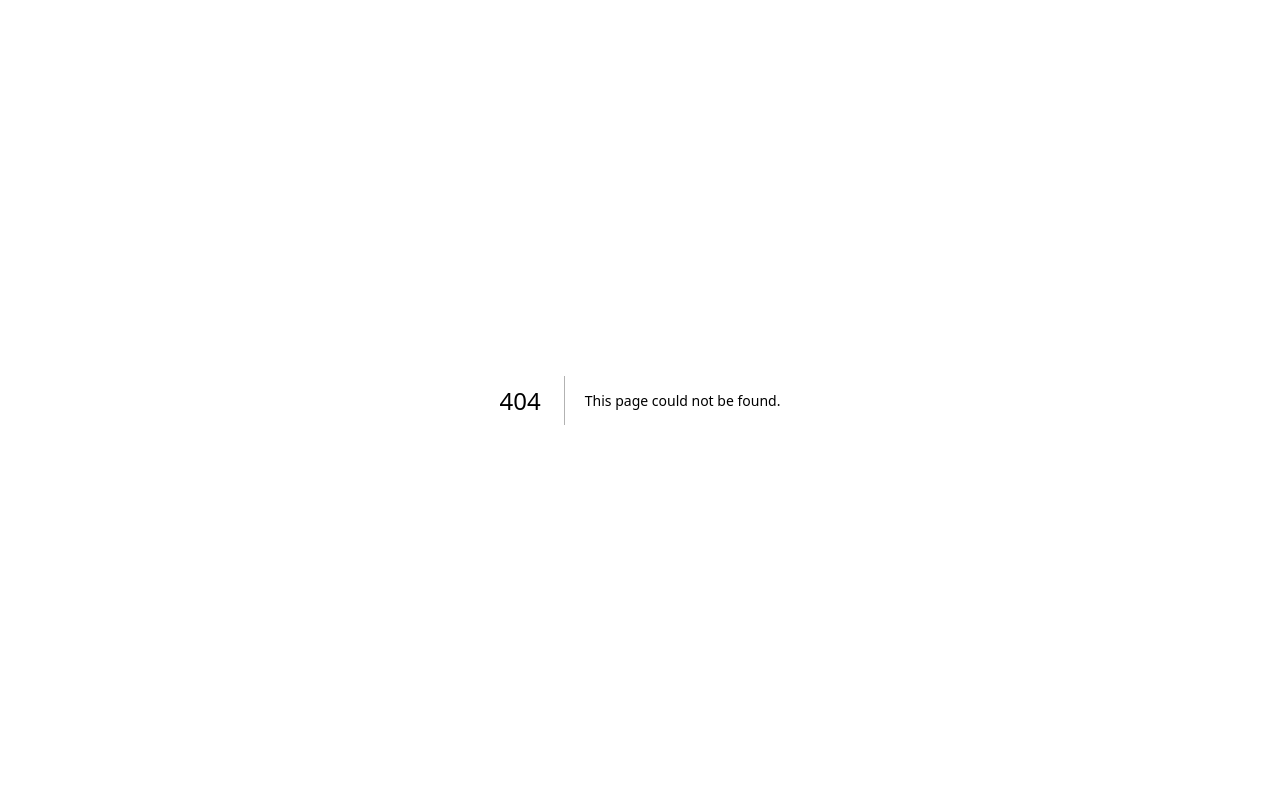
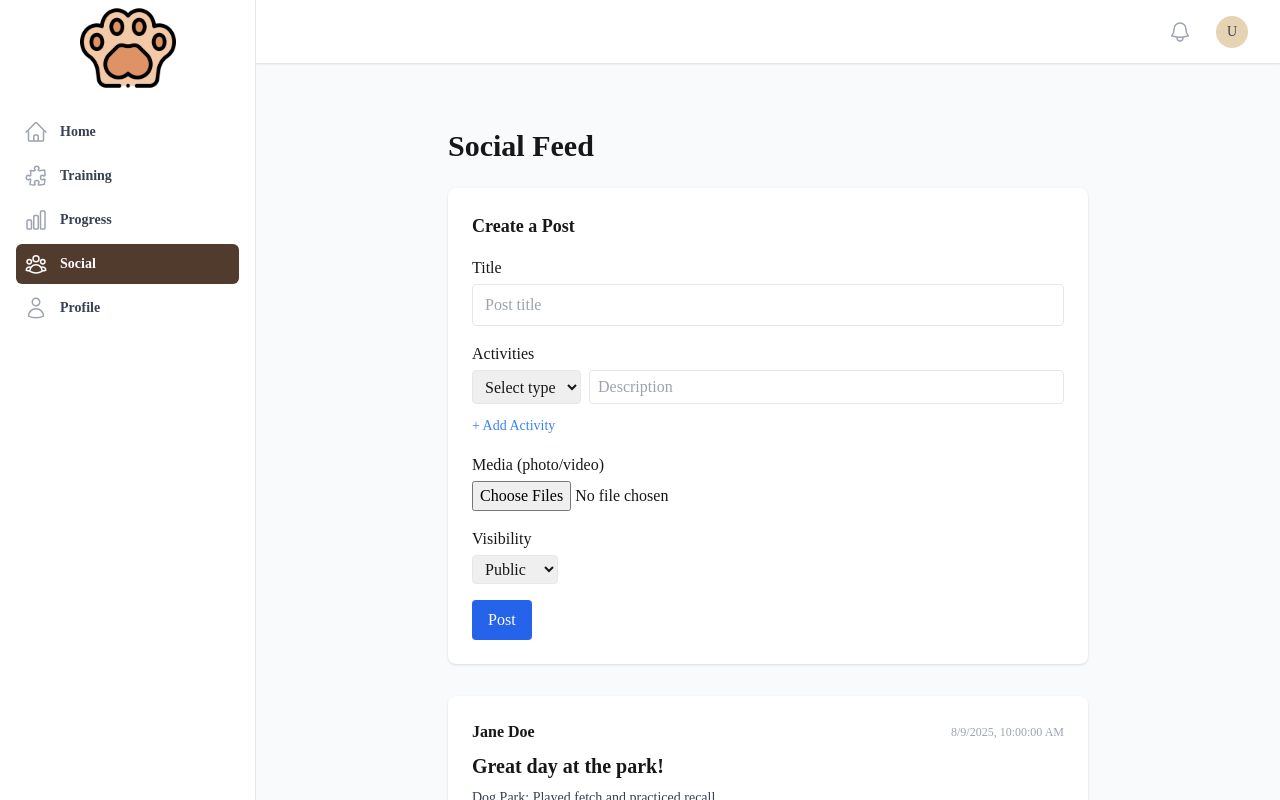
Before and after one commit to kaiserd256/DogStrava-frontend, a Next.js app in the folder dog-strava/: page /dashboard/social in a window 1280 px wide. Before the commit this address had no page. Built offline with nearby package versions, Linux system fonts and the light colour scheme.

Commit message:
Social feed

```diff
--- /dev/null
+++ b/dog-strava/src/app/dashboard/social/layout.tsx
@@ -0,0 +1,12 @@
+import React from "react";
+
+export default function SocialLayout({ children }: { children: React.ReactNode }) {
+  return (
+    <div className="min-h-screen bg-gray-50">
+      <div className="max-w-2xl mx-auto py-8 px-4">
+        <h1 className="text-3xl font-bold mb-6">Social Feed</h1>
+        {children}
+      </div>
+    </div>
+  );
+}
--- /dev/null
+++ b/dog-strava/src/app/dashboard/social/page.tsx
@@ -0,0 +1,13 @@
+import React from "react";
+
+import PostFeed from "../../../components/social/post-feed";
+import CreatePostForm from "../../../components/social/create-post-form";
+
+export default function SocialPage() {
+  return (
+    <>
+      <CreatePostForm />
+      <PostFeed />
+    </>
+  );
+}
--- /dev/null
+++ b/dog-strava/src/app/social/page.tsx
@@ -0,0 +1,13 @@
+import React from "react";
+
+import PostFeed from "../../../components/social/post-feed";
+import CreatePostForm from "../../../components/social/create-post-form";
+
+export default function SocialPage() {
+  return (
+    <>
+      <CreatePostForm />
+      <PostFeed />
+    </>
+  );
+}
--- /dev/null
+++ b/dog-strava/src/components/social/create-post-form.tsx
@@ -0,0 +1,126 @@
+'use client';
+
+import React, { useState } from "react";
+import { z } from "zod";
+import { useForm } from "react-hook-form";
+import { zodResolver } from "@hookform/resolvers/zod";
+
+const postSchema = z.object({
+  title: z.string().min(1, "Title is required"),
+  activities: z.array(
+    z.object({
+      type: z.string().min(1),
+      description: z.string().min(1),
+    })
+  ).min(1, "At least one activity required"),
+  media: z.any(),
+  visibility: z.enum(["public", "friends", "private"]),
+});
+
+type PostFormValues = z.infer<typeof postSchema>;
+
+const presetActivities = ["Dog Park", "Training", "Walk", "Other"];
+
+export default function CreatePostForm() {
+  const [activityFields, setActivityFields] = useState([
+    { type: "", description: "" },
+  ]);
+  const {
+    register,
+    handleSubmit,
+    setValue,
+    formState: { errors },
+  } = useForm<PostFormValues>({
+    resolver: zodResolver(postSchema),
+    defaultValues: {
+      title: "",
+      activities: [{ type: "", description: "" }],
+      media: [],
+      visibility: "public",
+    },
+  });
+
+  const onSubmit = (data: PostFormValues) => {
+    // Placeholder: send to backend
+    alert("Post created! (not yet saved)");
+    console.log(data);
+  };
+
+  const handleAddActivity = () => {
+    setActivityFields((prev) => [...prev, { type: "", description: "" }]);
+  };
+
+  return (
+    <form onSubmit={handleSubmit(onSubmit)} className="bg-white rounded-lg shadow p-6 mb-8">
+      <h2 className="text-lg font-bold mb-4">Create a Post</h2>
+      <div className="mb-4">
+        <label className="block font-medium mb-1">Title</label>
+        <input
+          {...register("title")}
+          className="w-full border rounded px-3 py-2"
+          placeholder="Post title"
+        />
+        {errors.title && <p className="text-red-500 text-xs">{errors.title.message}</p>}
+      </div>
+      <div className="mb-4">
+        <label className="block font-medium mb-1">Activities</label>
+        {activityFields.map((_, idx) => (
+          <div key={idx} className="flex space-x-2 mb-2">
+            <select
+              {...register(`activities.${idx}.type` as const)}
+              className="border rounded px-2 py-1"
+              defaultValue=""
+            >
+              <option value="" disabled>
+                Select type
+              </option>
+              {presetActivities.map((act) => (
+                <option key={act} value={act}>
+                  {act}
+                </option>
+              ))}
+            </select>
+            <input
+              {...register(`activities.${idx}.description` as const)}
+              className="border rounded px-2 py-1 flex-1"
+              placeholder="Description"
+            />
+          </div>
+        ))}
+        <button
+          type="button"
+          onClick={handleAddActivity}
+          className="text-blue-500 hover:underline text-sm mt-1"
+        >
+          + Add Activity
+        </button>
+        {errors.activities && (
+          <p className="text-red-500 text-xs">{errors.activities.message as string}</p>
+        )}
+      </div>
+      <div className="mb-4">
+        <label className="block font-medium mb-1">Media (photo/video)</label>
+        <input
+          type="file"
+          accept="image/*,video/*"
+          multiple
+          {...register("media")}
+        />
+      </div>
+      <div className="mb-4">
+        <label className="block font-medium mb-1">Visibility</label>
+        <select {...register("visibility")} className="border rounded px-2 py-1">
+          <option value="public">Public</option>
+          <option value="friends">Friends</option>
+          <option value="private">Private</option>
+        </select>
+      </div>
+      <button
+        type="submit"
+        className="bg-blue-600 text-white px-4 py-2 rounded hover:bg-blue-700"
+      >
+        Post
+      </button>
+    </form>
+  );
+}
--- /dev/null
+++ b/dog-strava/src/components/social/post-card.tsx
@@ -0,0 +1,54 @@
+import React from "react";
+
+type Activity = {
+  type: string;
+  description: string;
+};
+
+type Post = {
+  id: string;
+  user: string;
+  title: string;
+  activities: Activity[];
+  media: string[];
+  createdAt: string;
+  visibility: "public" | "friends" | "private";
+};
+
+export default function PostCard({ post }: { post: Post }) {
+  return (
+    <div className="bg-white rounded-lg shadow p-6">
+      <div className="flex items-center justify-between mb-2">
+        <span className="font-semibold">{post.user}</span>
+        <span className="text-xs text-gray-400">{new Date(post.createdAt).toLocaleString()}</span>
+      </div>
+      <h2 className="text-xl font-bold mb-2">{post.title}</h2>
+      <div className="mb-2">
+        {post.activities.map((activity, idx) => (
+          <div key={idx} className="text-sm text-gray-700">
+            <span className="font-medium">{activity.type}:</span> {activity.description}
+          </div>
+        ))}
+      </div>
+      {post.media.length > 0 && (
+        <div className="flex space-x-2 mb-2">
+          {post.media.map((url, idx) => (
+            <img
+              key={idx}
+              src={url}
+              alt="Post media"
+              className="w-32 h-32 object-cover rounded"
+            />
+          ))}
+        </div>
+      )}
+      <div className="flex items-center justify-between mt-4">
+        <span className="text-xs text-gray-500">Visibility: {post.visibility}</span>
+        <div className="flex space-x-4">
+          <button className="text-blue-500 hover:underline text-sm">Like</button>
+          <button className="text-blue-500 hover:underline text-sm">Comment</button>
+        </div>
+      </div>
+    </div>
+  );
+}
--- /dev/null
+++ b/dog-strava/src/components/social/post-feed.tsx
@@ -0,0 +1,54 @@
+import React from "react";
+import PostCard from "./post-card";
+
+// Placeholder data for now
+type Activity = {
+  type: string;
+  description: string;
+};
+
+type Post = {
+  id: string;
+  user: string;
+  title: string;
+  activities: Activity[];
+  media: string[]; // URLs
+  createdAt: string;
+  visibility: "public" | "friends" | "private";
+};
+
+const mockPosts: Post[] = [
+  {
+    id: "1",
+    user: "Jane Doe",
+    title: "Great day at the park!",
+    activities: [
+      { type: "Dog Park", description: "Played fetch and practiced recall." },
+      { type: "Training", description: "Worked on 'stay' with distractions." },
+    ],
+    media: ["/public/paw-print.png"],
+    createdAt: "2025-08-09T10:00:00Z",
+    visibility: "public",
+  },
+  {
+    id: "2",
+    user: "Rescue Paws",
+    title: "Training update for Max",
+    activities: [
+      { type: "Training", description: "Max nailed 'sit' 8/10 times!" },
+    ],
+    media: [],
+    createdAt: "2025-08-08T15:30:00Z",
+    visibility: "friends",
+  },
+];
+
+export default function PostFeed() {
+  return (
+    <div className="space-y-6">
+      {mockPosts.map((post) => (
+        <PostCard key={post.id} post={post} />
+      ))}
+    </div>
+  );
+}
```
